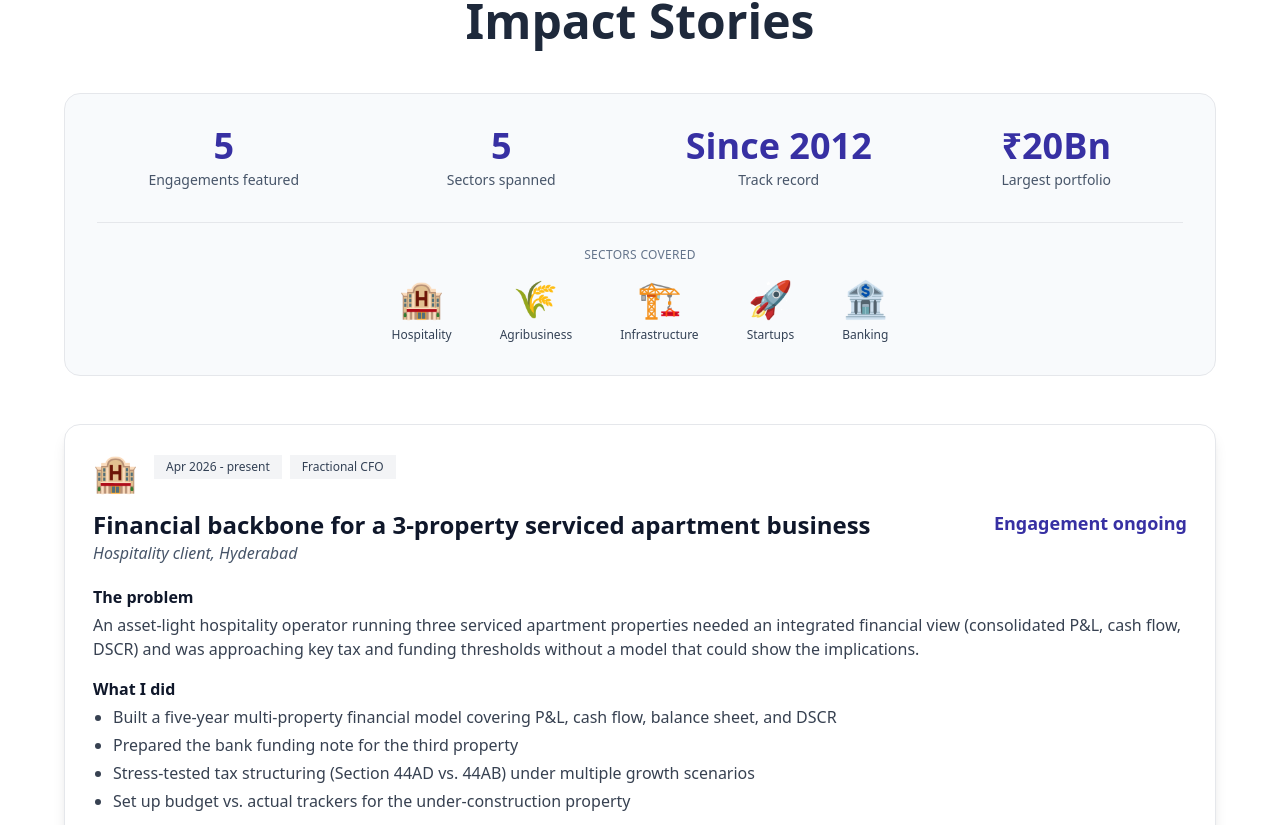
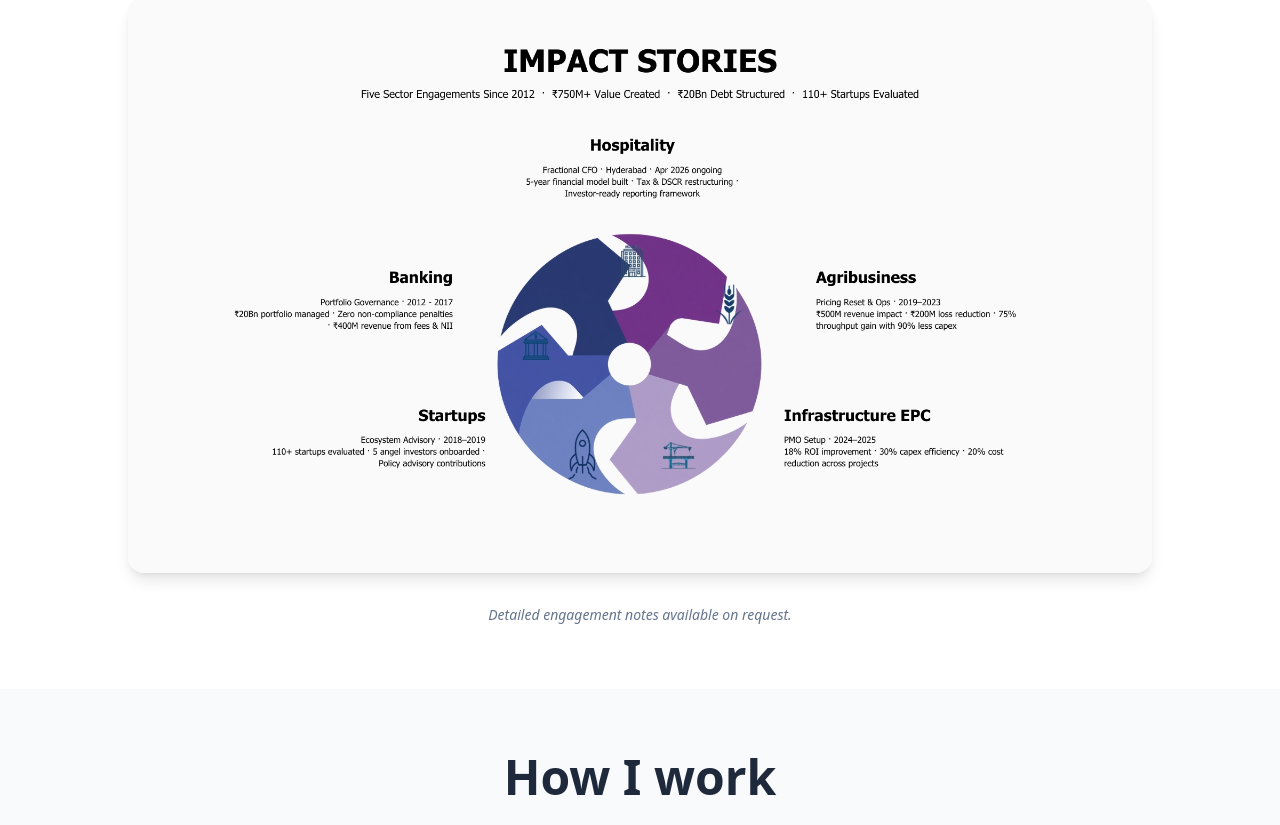
Before and after one commit to SravaniPolina/sravani-portfolio-frontend, a React (Create React App) app: page / in a window 1280 px wide. Shown: the part 2694-3519 px from the top of the page. Built offline with nearby package versions, Linux system fonts and the light colour scheme.

Commit message:
Update Projects.jsx

```diff
--- a/src/components/Projects.jsx
+++ b/src/components/Projects.jsx
@@ -1,168 +1,13 @@
 import React from "react";
-
-const cards = [
-  {
-    icon: "🏨",
-    year: "Apr 2026 - present",
-    tag: "Fractional CFO",
-    title: "Financial backbone for a 3-property serviced apartment business",
-    company: "Hospitality client, Hyderabad",
-    highlight: "Engagement ongoing",
-    problem: "An asset-light hospitality operator running three serviced apartment properties needed an integrated financial view (consolidated P&L, cash flow, DSCR) and was approaching key tax and funding thresholds without a model that could show the implications.",
-    didItems: [
-      "Built a five-year multi-property financial model covering P&L, cash flow, balance sheet, and DSCR",
-      "Prepared the bank funding note for the third property",
-      "Stress-tested tax structuring (Section 44AD vs. 44AB) under multiple growth scenarios",
-      "Set up budget vs. actual trackers for the under-construction property"
-    ],
-    outcome: "Surfaced a Section 44AD threshold consideration in FY27 and a tight DSCR window in FY30 tied to bullet repayment. Both flagged early enough to inform structuring choices."
-  },
-  {
-    icon: "🌾",
-    year: "2019 - 2023",
-    tag: "Business Strategy",
-    title: "Pricing reset and operating model overhaul",
-    company: "Agribusiness, Andhra Pradesh",
-    highlight: "₹750M+ value creation",
-    problem: "A poultry and feed business with operational losses, weak pricing discipline, and capex-heavy expansion plans.",
-    didItems: [
-      "Rebuilt the pricing engine and ran margin analysis by SKU and channel",
-      "Led the shift to an asset-light contract farming model",
-      "Retrained the sales team on margin-led selling",
-      "Built dashboards for pricing sensitivity monitoring"
-    ],
-    outcome: "₹500M revenue impact through pricing alone. ₹200M operational loss reduction. 75% throughput improvement on a 90% lower capex base."
-  },
-  {
-    icon: "🏗️",
-    year: "2024 - 2025",
-    tag: "Strategy & PMO",
-    title: "PMO setup across five business units",
-    company: "Infrastructure EPC, Hyderabad",
-    highlight: "18% ROI improvement",
-    problem: "Five operating units, no shared cadence, capex decisions made in isolation, project delays cascading into cost overruns.",
-    didItems: [
-      "Designed a unified PMO framework across all five units",
-      "Set up weekly project reviews with live dashboards",
-      "Restructured capex governance and approval workflows",
-      "Ran a cost-optimisation programme across all five units"
-    ],
-    outcome: "18% ROI improvement. 30% better capex allocation efficiency. 20% reduction in operational cost base. Frameworks remained in use post-engagement."
-  },
-  {
-    icon: "🚀",
-    year: "2018 - 2019",
-    tag: "Deal Advisory",
-    title: "Angel investment diligence at scale",
-    company: "Startup ecosystem, Andhra Pradesh",
-    highlight: "110+ startups evaluated",
-    problem: "An angel network with deal flow but no structured way to evaluate or prioritise it.",
-    didItems: [
-      "Built and ran the diligence process for 110+ early-stage startups across sectors",
-      "Designed evaluation scorecards and founder interview frameworks",
-      "Presented investment recommendations to the investor panel",
-      "Advised the Andhra Pradesh IT Ministry on startup ecosystem policy"
-    ],
-    outcome: "15% improvement in investment efficiency. 5 angel investors onboarded in the first quarter. Advisory engagement with the AP IT Ministry."
-  },
-  {
-    icon: "🏦",
-    year: "2012 - 2017",
-    tag: "Debt & Capital",
-    title: "Infrastructure project finance, ₹20Bn portfolio",
-    company: "IDBI Bank & ICICI Bank, Hyderabad",
-    highlight: "Zero non-compliance penalties",
-    problem: "A ₹20Bn infrastructure portfolio with complex compliance requirements and tight regulatory oversight, plus a parallel SME book to manage.",
-    didItems: [
-      "Led financial diligence and ongoing monitoring across 15+ infrastructure projects",
-      "Built a real-time compliance reporting system",
-      "Managed a parallel SME book of 45+ clients totaling ₹3,000M AUM",
-      "Developed comprehensive PSL strategy"
-    ],
-    outcome: "Zero non-compliance penalties across the portfolio. ₹400M additional revenue through fee income and NII. SME book exceeded targets by 15%."
-  }
-];
-
-const sectorMix = [
-  { icon: "🏨", label: "Hospitality" },
-  { icon: "🌾", label: "Agribusiness" },
-  { icon: "🏗️", label: "Infrastructure" },
-  { icon: "🚀", label: "Startups" },
-  { icon: "🏦", label: "Banking" }
-];
 
 export default function ProjectCards() {
   return (
     <section id="impact" className="py-16 px-4 sm:px-8 bg-white">
       <div className="max-w-6xl mx-auto">
-        <h2 className="text-4xl md:text-5xl font-bold text-center mb-12">Impact Stories</h2>
-
-        <div className="bg-slate-50 rounded-2xl border p-8 mb-12">
-          <div className="grid grid-cols-2 md:grid-cols-4 gap-6 mb-8">
-            <div className="text-center">
-              <div className="text-3xl md:text-4xl font-bold text-indigo-800">5</div>
-              <div className="text-xs md:text-sm text-slate-600 mt-1">Engagements featured</div>
-            </div>
-            <div className="text-center">
-              <div className="text-3xl md:text-4xl font-bold text-indigo-800">5</div>
-              <div className="text-xs md:text-sm text-slate-600 mt-1">Sectors spanned</div>
-            </div>
-            <div className="text-center">
-              <div className="text-3xl md:text-4xl font-bold text-indigo-800">Since 2012</div>
-              <div className="text-xs md:text-sm text-slate-600 mt-1">Track record</div>
-            </div>
-            <div className="text-center">
-              <div className="text-3xl md:text-4xl font-bold text-indigo-800">₹20Bn</div>
-              <div className="text-xs md:text-sm text-slate-600 mt-1">Largest portfolio</div>
-            </div>
-          </div>
-          <div className="border-t pt-6">
-            <div className="text-xs text-slate-500 text-center mb-4 uppercase tracking-wide">Sectors covered</div>
-            <div className="flex flex-wrap justify-center gap-6 md:gap-12">
-              {sectorMix.map((s, i) => (
-                <div key={i} className="flex flex-col items-center">
-                  <div className="text-3xl md:text-4xl">{s.icon}</div>
-                  <div className="text-xs text-slate-700 mt-2">{s.label}</div>
-                </div>
-              ))}
-            </div>
-          </div>
+        <div className="flex justify-center">
+          <img src="/cycle.jpg" alt="Impact Stories: five sector engagements since 2012, including hospitality, agribusiness, infrastructure EPC, startups, and banking" className="w-full max-w-5xl rounded-2xl shadow-lg" />
         </div>
-
-        <div className="space-y-8">
-          {cards.map((card, idx) => (
-            <div key={idx} className="bg-white shadow-lg rounded-2xl p-7 border transition hover:shadow-xl">
-              <div className="flex items-start gap-4 mb-4">
-                <div className="text-4xl">{card.icon}</div>
-                <div className="flex-1">
-                  <span className="inline-block text-xs bg-gray-100 text-slate-700 px-3 py-1 rounded-lg mr-2">{card.year}</span>
-                  <span className="inline-block text-xs bg-gray-100 text-slate-700 px-3 py-1 rounded-lg mr-2">{card.tag}</span>
-                </div>
-              </div>
-              <div className="flex flex-col sm:flex-row items-start justify-between gap-3 mb-5">
-                <div>
-                  <h3 className="text-2xl font-bold text-slate-900">{card.title}</h3>
-                  <div className="text-base text-slate-600 italic">{card.company}</div>
-                </div>
-                <div className="text-lg font-bold text-indigo-800 sm:text-right whitespace-nowrap">{card.highlight}</div>
-              </div>
-              <div className="mb-4">
-                <span className="font-semibold text-slate-900 block mb-1">The problem</span>
-                <span className="text-gray-700">{card.problem}</span>
-              </div>
-              <div className="mb-4">
-                <span className="font-semibold text-slate-900 block mb-1">What I did</span>
-                <ul className="list-disc pl-5 text-gray-700 space-y-1">
-                  {card.didItems.map((item, i) => (<li key={i}>{item}</li>))}
-                </ul>
-              </div>
-              <div className="bg-indigo-50 rounded-xl p-4 mt-2">
-                <span className="font-semibold text-indigo-900 block mb-1">Outcome</span>
-                <span className="text-gray-800">{card.outcome}</span>
-              </div>
-            </div>
-          ))}
-        </div>
+        <p className="text-center text-sm text-slate-500 italic mt-8">Detailed engagement notes available on request.</p>
       </div>
     </section>
   );
```
